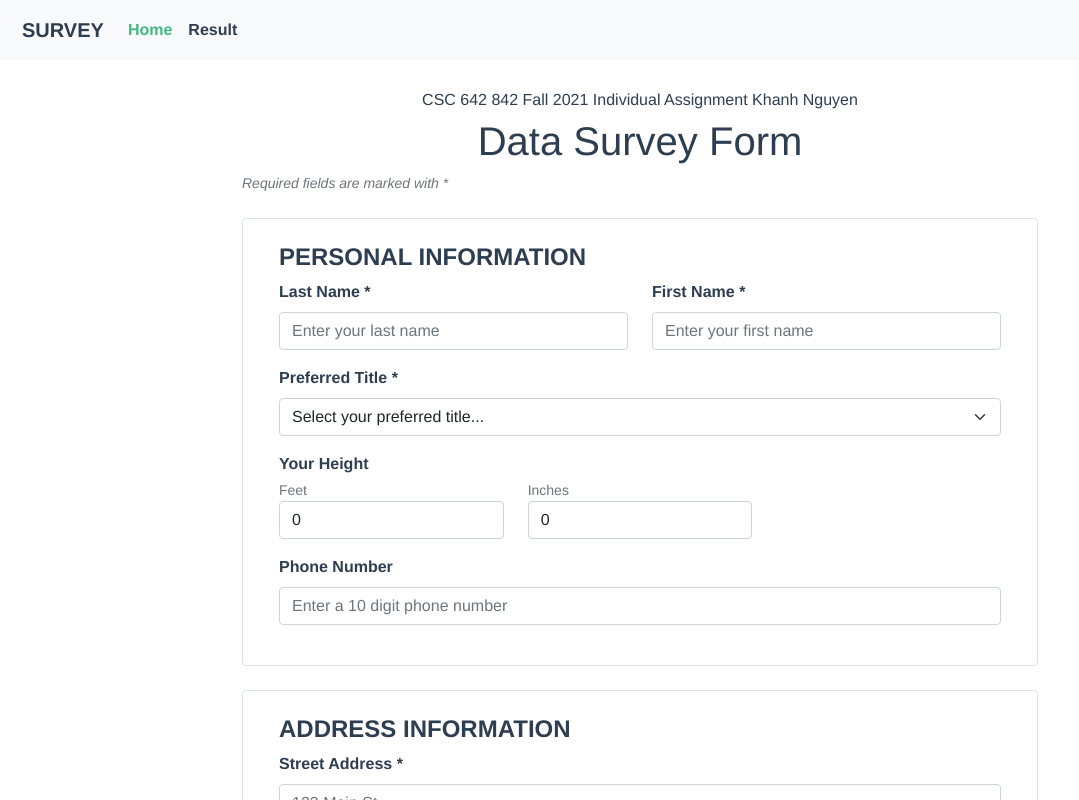
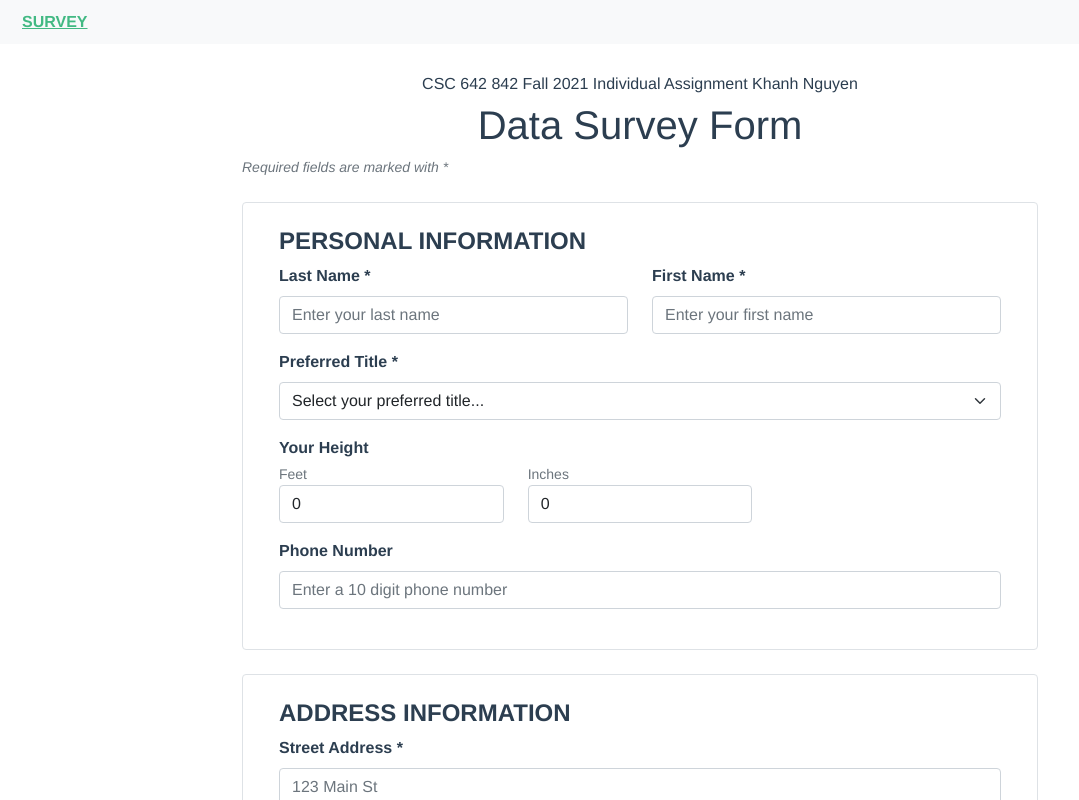
Before and after one commit to khanhngg/csc642-842-fall21-project, a Vue app: page / in a window 1280 px wide. Shown: the top 800 px of the page, without its empty margins (0-1079 px from the left). Built offline with nearby package versions, Linux system fonts and the light colour scheme.

Commit message:
Fix navbar

```diff
--- a/src/components/Navbar.vue
+++ b/src/components/Navbar.vue
@@ -1,38 +1,7 @@
 <template>
   <nav class="navbar navbar-expand-lg navbar-light bg-light">
     <div class="container-fluid">
-      <a class="navbar-brand" href="/">SURVEY</a>
-      <button
-        class="navbar-toggler"
-        type="button"
-        data-bs-toggle="collapse"
-        data-bs-target="#navbarSupportedContent"
-        aria-controls="navbarSupportedContent"
-        aria-expanded="false"
-        aria-label="Toggle navigation"
-      >
-        <span class="navbar-toggler-icon"></span>
-      </button>
-      <div class="collapse navbar-collapse" id="navbarSupportedContent">
-        <ul class="navbar-nav me-auto mb-2 mb-lg-0">
-          <li class="nav-item">
-            <router-link class="nav-link" :to="{ name: 'Home' }"
-              >Home</router-link
-            >
-          </li>
-          <li class="nav-item">
-            <router-link class="nav-link" :to="{ name: 'Result' }"
-              >Result</router-link
-            >
-          </li>
-        </ul>
-      </div>
+      <router-link class="nav-brand" :to="{ name: 'Home' }">SURVEY</router-link>
     </div>
   </nav>
 </template>
-
-<script>
-export default {};
-</script>
-
-<style></style>
--- a/src/views/Result.vue
+++ b/src/views/Result.vue
@@ -163,7 +163,6 @@ export default {
 },
   mounted() {
     this.form = JSON.parse(localStorage.getItem('form'))
-    console.log(this.form)
     // TODO - call google maps to display address
 
   },
```
